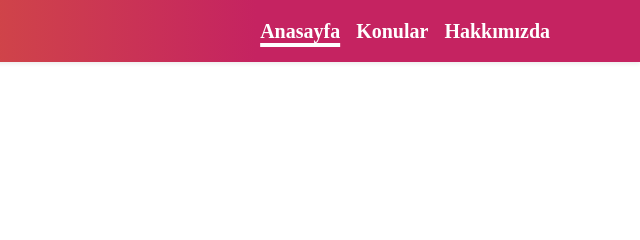
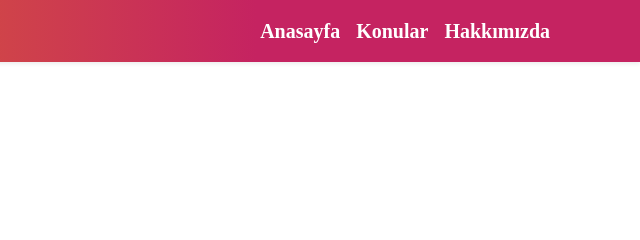
Before and after one commit to cavdarfurkan/SanalAileler, a plain HTML site: page konular/dijital-cocuk.html in a window 1280 px wide. Shown: the top 240 px of the page, 640-1280 px from the left. Drawn offline with nearby package versions, Linux system fonts and the light colour scheme.

Commit message:
navbar active item removed in topics

```diff
--- a/konular/dijital-cocuk.html
+++ b/konular/dijital-cocuk.html
@@ -24,7 +24,7 @@
             <div class="d-flex flex-wrap align-items-center justify-content-center justify-content-lg-start">
                 <a href="../index.html" class="navbar-brand" style="font-size: 24px;">Sanal Aileler</a>
                 <ul class="nav col-12 col-lg-auto justify-content-center mb-md-0 ms-auto" style="font-size: 20px;">
-                    <li><a href="../index.html#cover" class="nav-link px-2 active">Anasayfa</a></li>
+                    <li><a href="../index.html#cover" class="nav-link px-2">Anasayfa</a></li>
                     <li><a href="../index.html#konular" class="nav-link px-2">Konular</a></li>
                     <li><a href="../index.html#hakkimizda" class="nav-link px-2">Hakkımızda</a></li>
                 </ul>
```
Also changed, not shown: konular/fenomen-ebeveyn.html (+1 -1 lines), konular/pedofili-nedir.html (+1 -1 lines), konular/sanal-zorbalik.html (+1 -1 lines).
